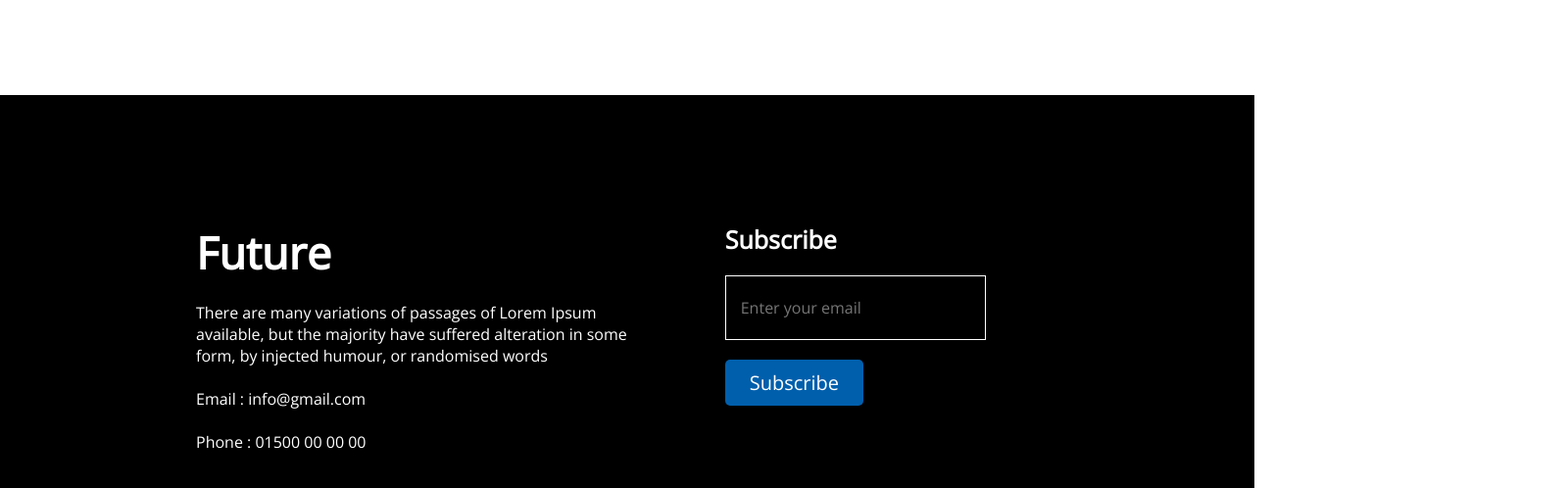
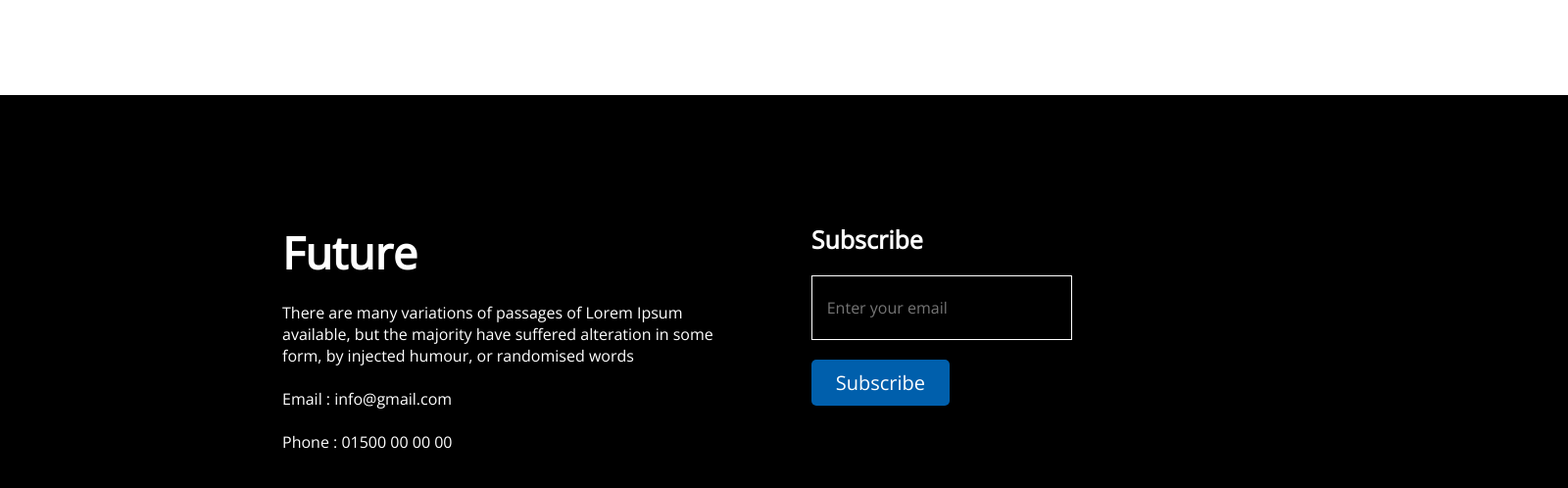
Before and after one commit to bhuiyanmdismail/AssignmentOne, a plain HTML site: page index.html in a window 1280 px wide. Shown: the part 2328-2826 px from the top of the page at 98% size, 1600 px wide, since content can reach past the window. Drawn offline with nearby package versions, Linux system fonts and the light colour scheme.

Commit message:
fifth commit

```diff
--- a/style/style.css
+++ b/style/style.css
@@ -174,16 +174,17 @@ ul li:before {
 
 /* Footer  style start from here */
 footer{
-
     background-color: black;
+        width: 1600px;
+        margin: 0 auto;
 }
 .contact {
-    max-width: 1024px;
+max-width: 1024px;
     width: 100%;
     margin: 0 auto;
     display: flex;
     gap: 100px;
-    padding: 130px 200px;
+    padding: 130px 0px;
 }
 .contact-title {
     font-size: 45px;
```
